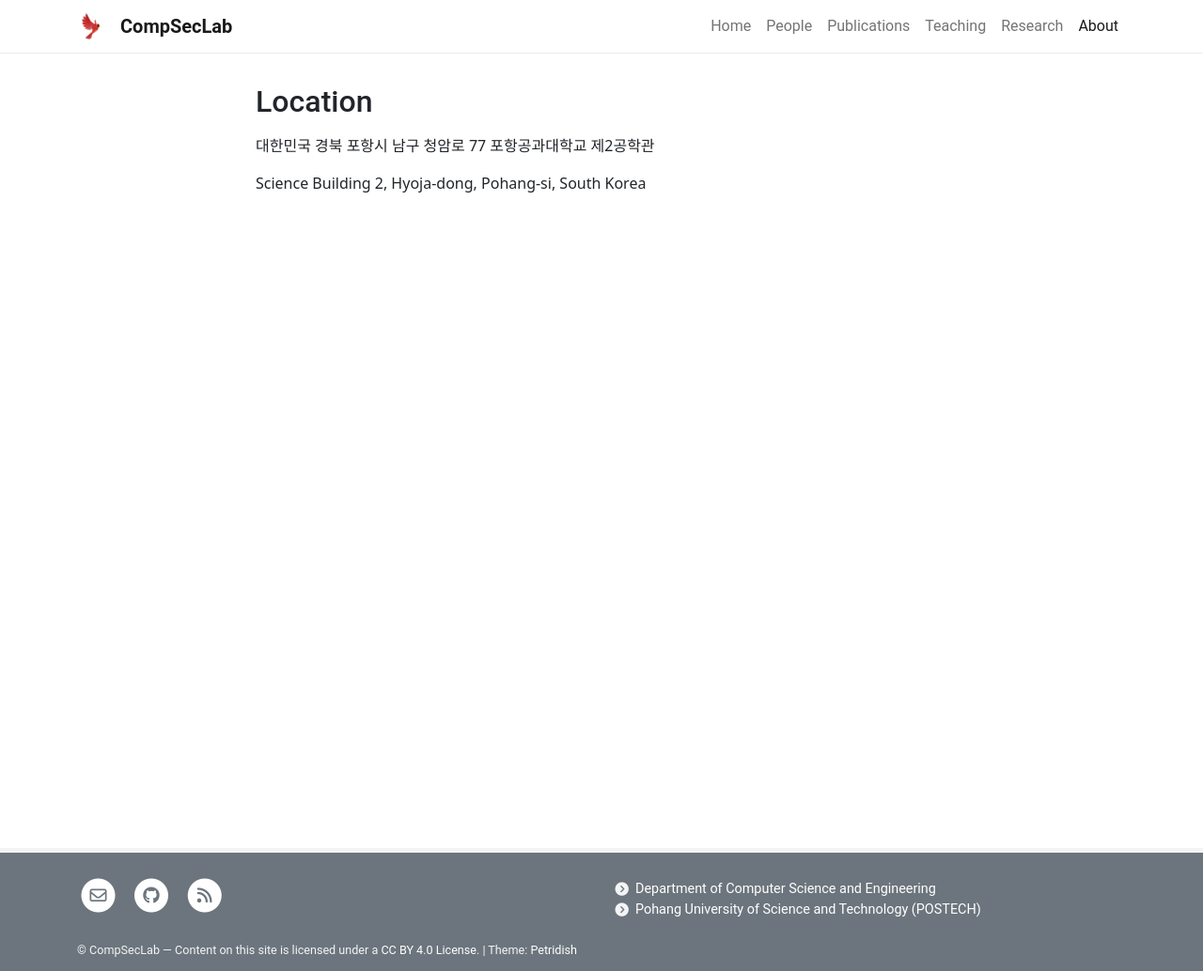
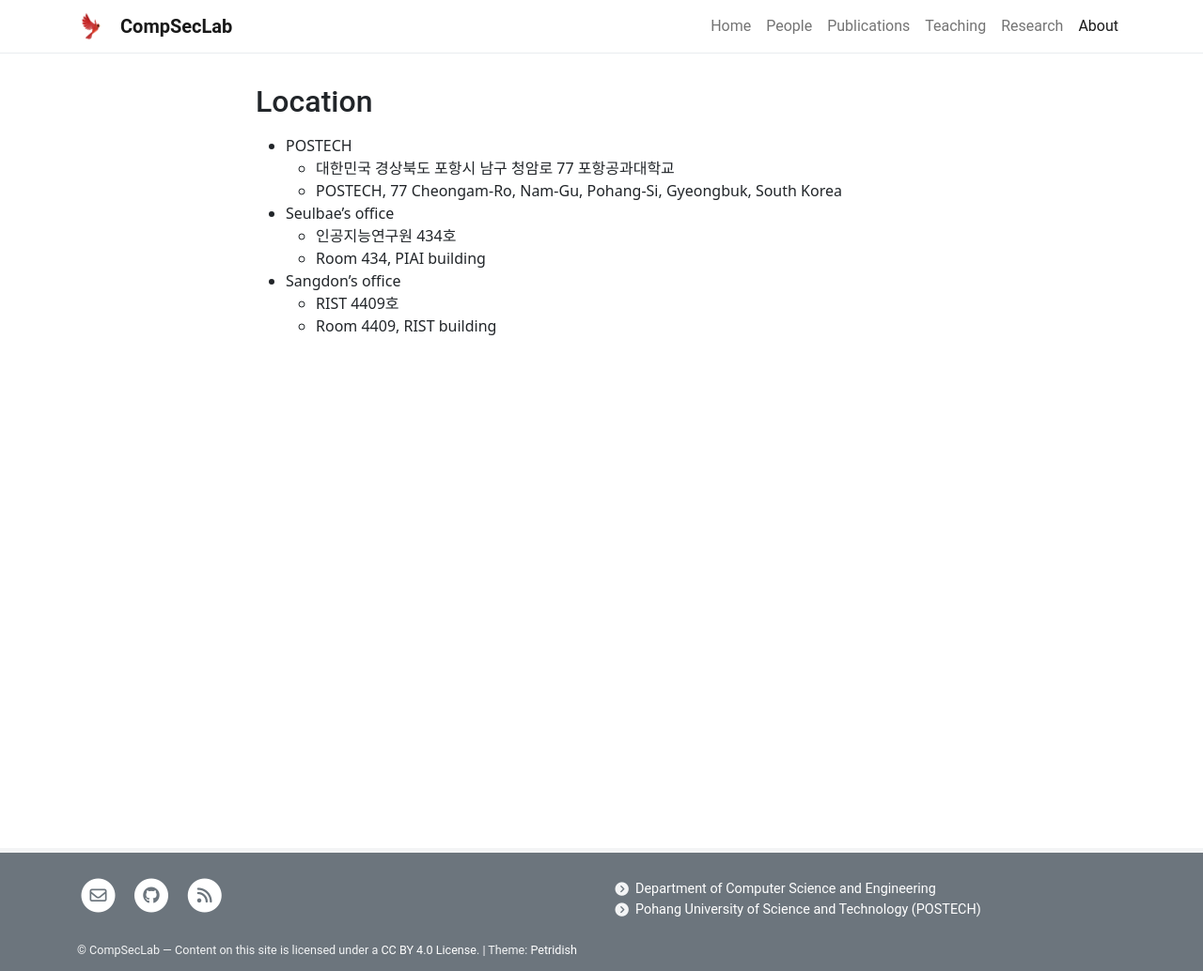
Before and after one commit to postech-compsec/postech-compsec.github.io, a Jekyll site: the page built from pages/about.md, in a window 1280 px wide. Shown: the whole page at 94% size. Built offline with Jekyll 4.4.1, drawn with Linux system fonts in a browser that asks for light colours; nearby versions of some CDN libraries.

Commit message:
update addresses

```diff
--- a/pages/about.md
+++ b/pages/about.md
@@ -6,6 +6,14 @@
 
 ## Location
 
-대한민국 경북 포항시 남구 청암로 77 포항공과대학교 제2공학관
+* POSTECH
+  * 대한민국 경상북도 포항시 남구 청암로 77 포항공과대학교
+  * POSTECH, 77 Cheongam-Ro, Nam-Gu, Pohang-Si, Gyeongbuk, South Korea
 
-Science Building 2, Hyoja-dong, Pohang-si, South Korea
+* Seulbae's office
+  * 인공지능연구원 434호
+  * Room 434, PIAI building
+
+* Sangdon's office
+  * RIST 4409호
+  * Room 4409, RIST building
```
